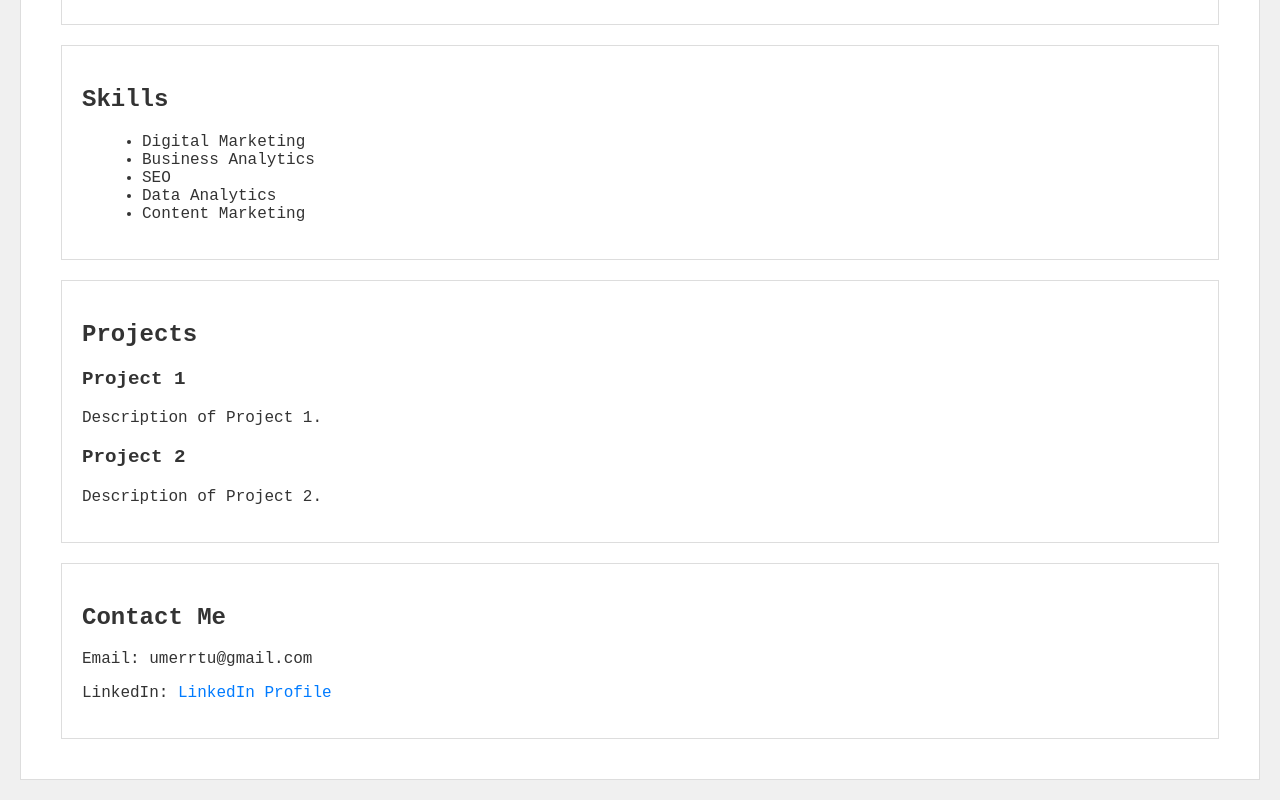
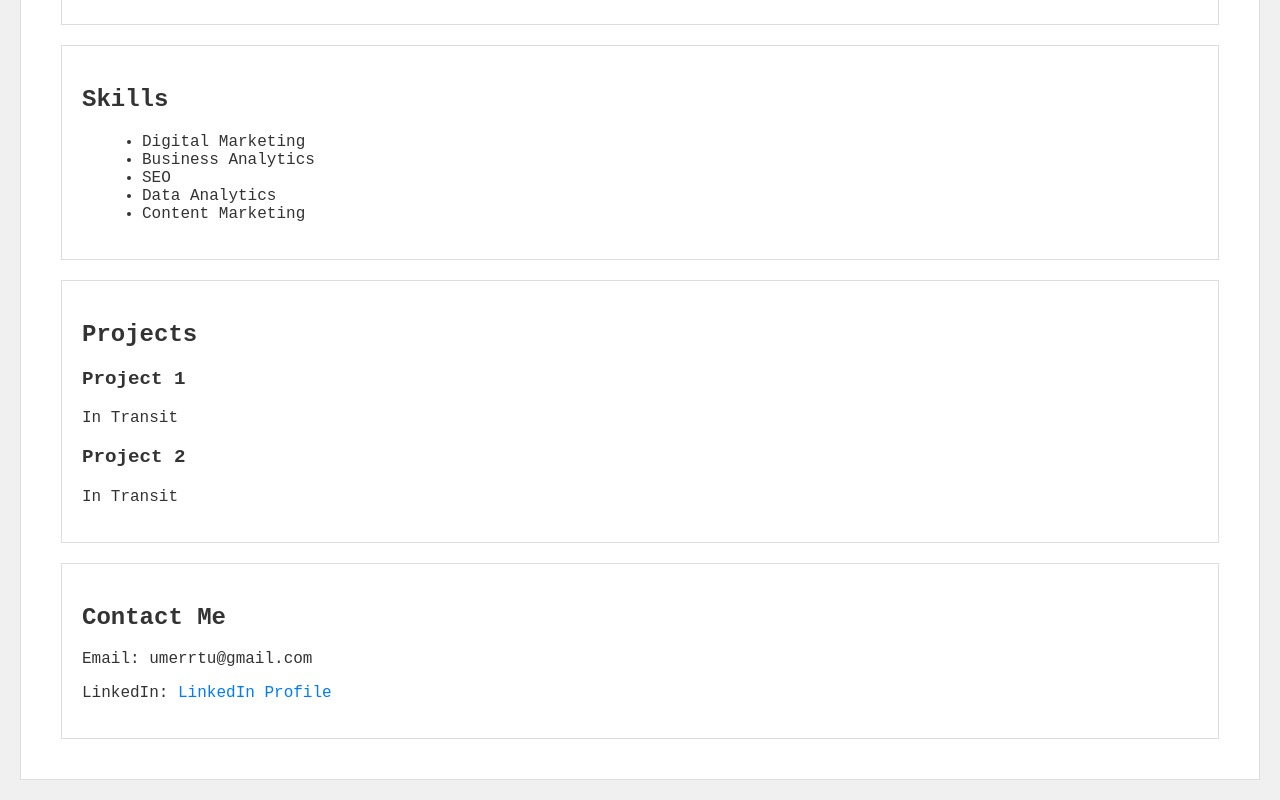
Before and after one commit to mohammad-umer-03/umer.github.io, a plain HTML site: page index.html in a window 1280 px wide. Shown: the part 954-1754 px from the top of the page. Drawn offline with Linux system fonts and the light colour scheme.

Commit message:
Update index.html

```diff
--- a/index.html
+++ b/index.html
@@ -64,11 +64,11 @@
         <h2>Projects</h2>
         <div class="project">
             <h3>Project 1</h3>
-            <p>Description of Project 1.</p>
+            <p>In Transit</p>
         </div>
         <div class="project">
             <h3>Project 2</h3>
-            <p>Description of Project 2.</p>
+            <p>In Transit</p>
         </div>
         <!-- Add more projects here -->
     </section>
```
